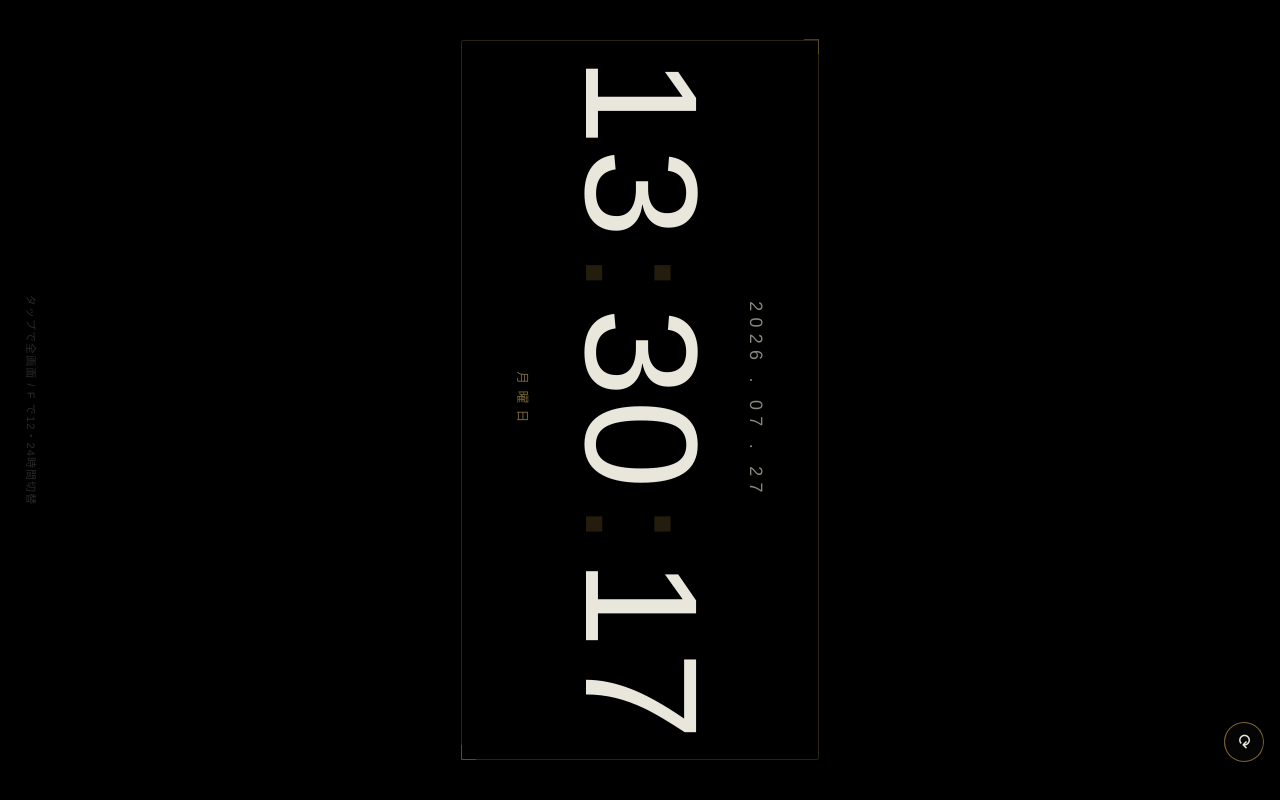
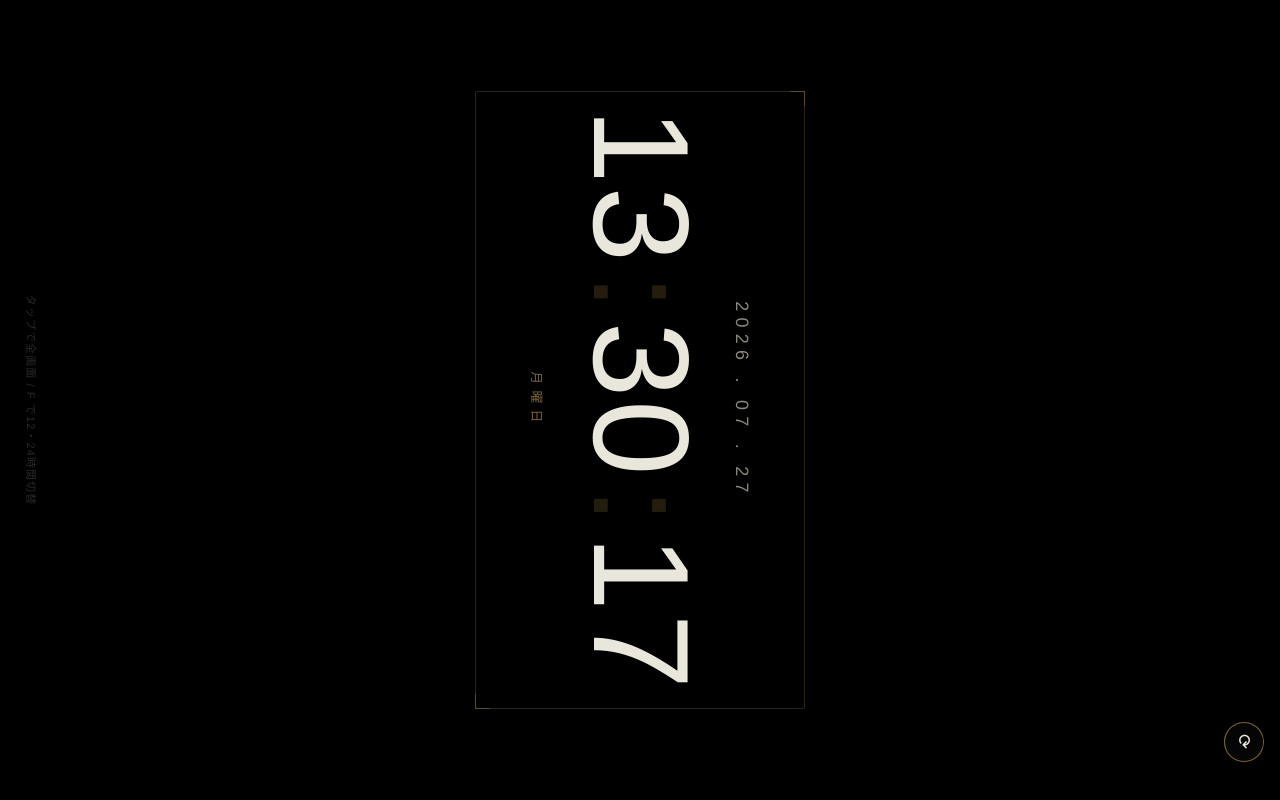
Before and after one commit to phone-3514/chic-clock, a plain HTML site: page index.html in a window 1280 px wide. Both pictures are taken after a click on the button "横向き表示に切替". Drawn offline with Linux system fonts and the light colour scheme.

Commit message:
Shrink landscape clock a bit more

```diff
--- a/index.html
+++ b/index.html
@@ -98,10 +98,10 @@
   /* In landscape there's ample width, so let the digits grow to fill
      the screen -- bounded by both axes so they never overflow. */
   @media (orientation: landscape) {
-    .clock { font-size: clamp(60px, min(20vw, 46vh), 320px); }
+    .clock { font-size: clamp(56px, min(17vw, 40vh), 300px); }
   }
   .stage.force-landscape .clock {
-    font-size: clamp(60px, min(20vh, 46vw), 320px);
+    font-size: clamp(56px, min(17vh, 40vw), 300px);
   }
   .clock .sep {
     color: var(--gold);
```
